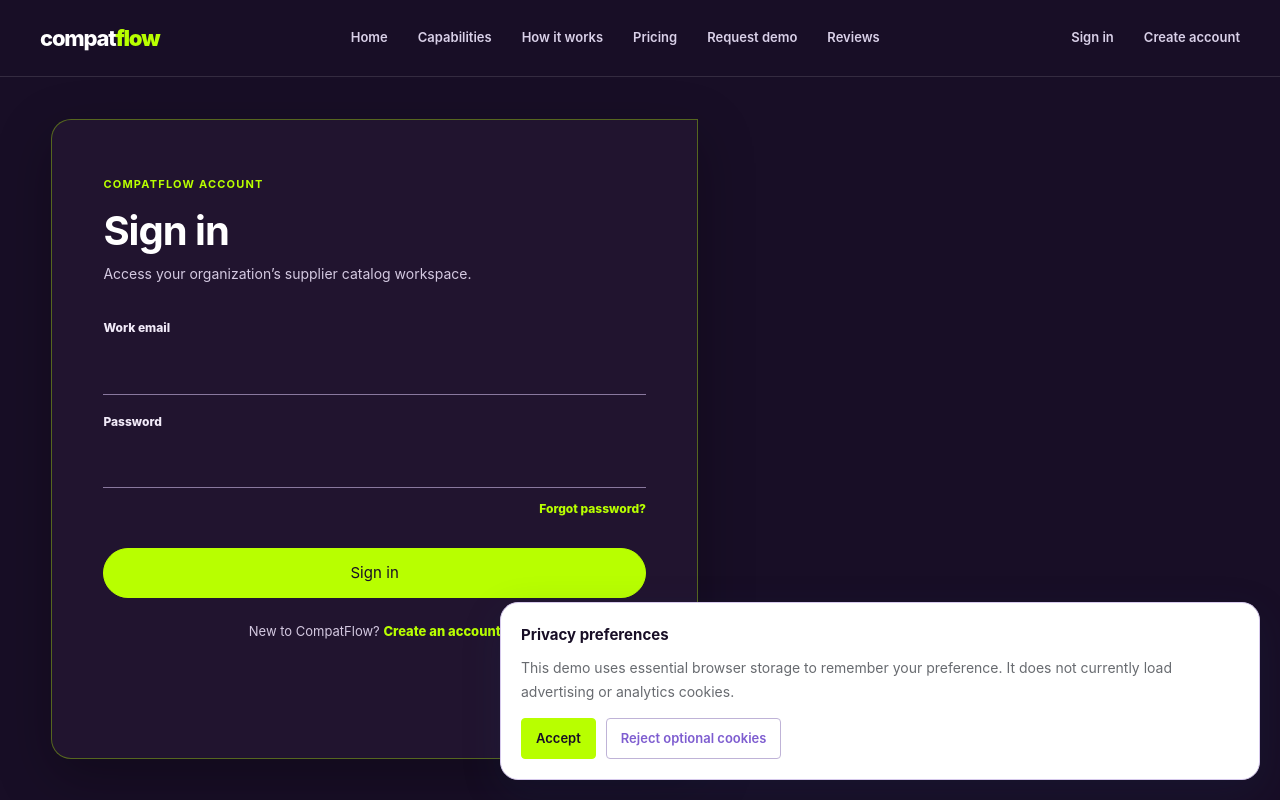
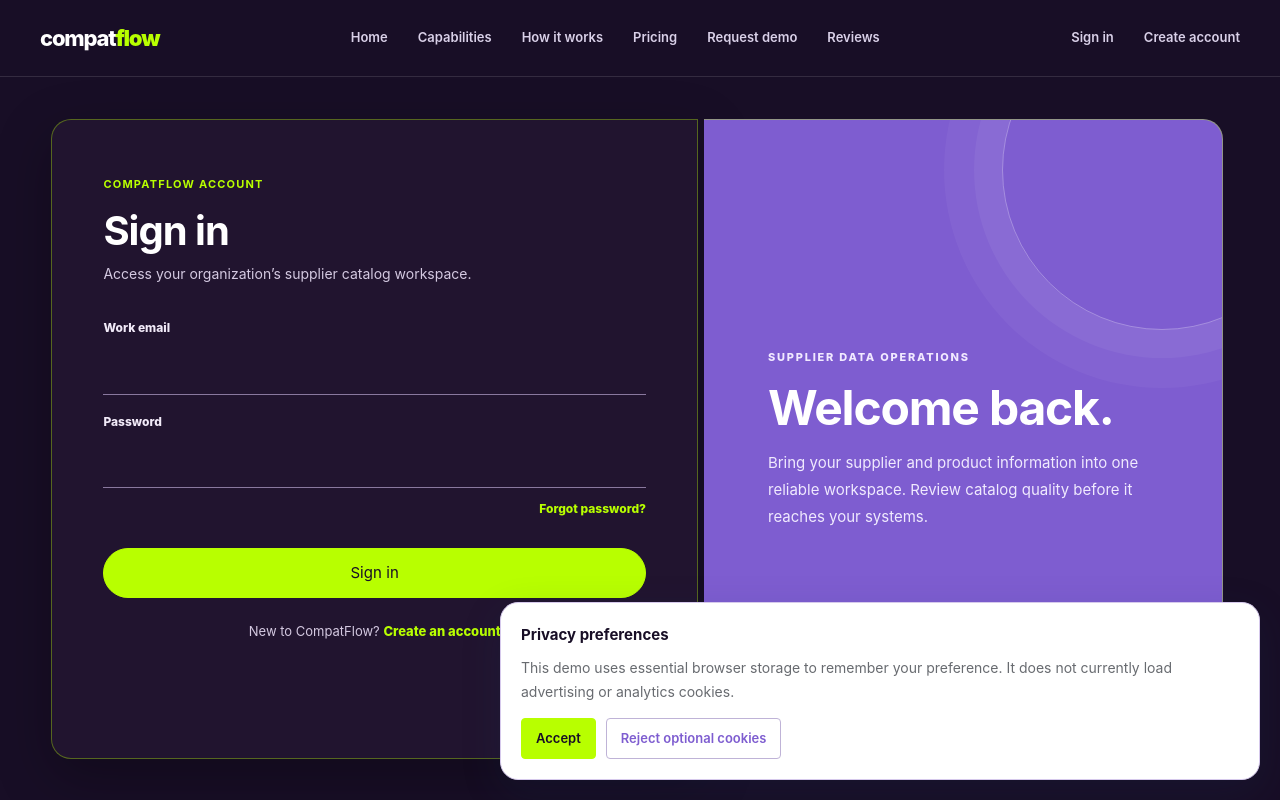
Before and after one commit to Revanth6699/compat-flow, a Next.js app in the folder frontend/: page /sign-in in a window 1280 px wide. Shown: the top 800 px of the page. Built offline with nearby package versions, Linux system fonts and the light colour scheme; no server answers.

Commit message:
Add split-panel sign-in visual treatment

```diff
--- a/frontend/app/sign-in/page.tsx
+++ b/frontend/app/sign-in/page.tsx
@@ -26,7 +26,7 @@ function SignInForm() {
       <button className="button auth-submit" disabled={busy}>{busy?"Signing in…":"Sign in"}</button>
     </form>
     <p className="auth-switch">New to CompatFlow? <Link href="/sign-up">Create an account</Link></p>
-  </section></main>;
+  </section><aside className="auth-welcome"><span className="auth-welcome-kicker">SUPPLIER DATA OPERATIONS</span><h2>Welcome back.</h2><p>Bring your supplier and product information into one reliable workspace. Review catalog quality before it reaches your systems.</p></aside></main>;
 }
 
 export default function SignInPage() { return <Suspense fallback={<main id="main" className="auth-shell">Loading…</main>}><SignInForm /></Suspense>; }
```
